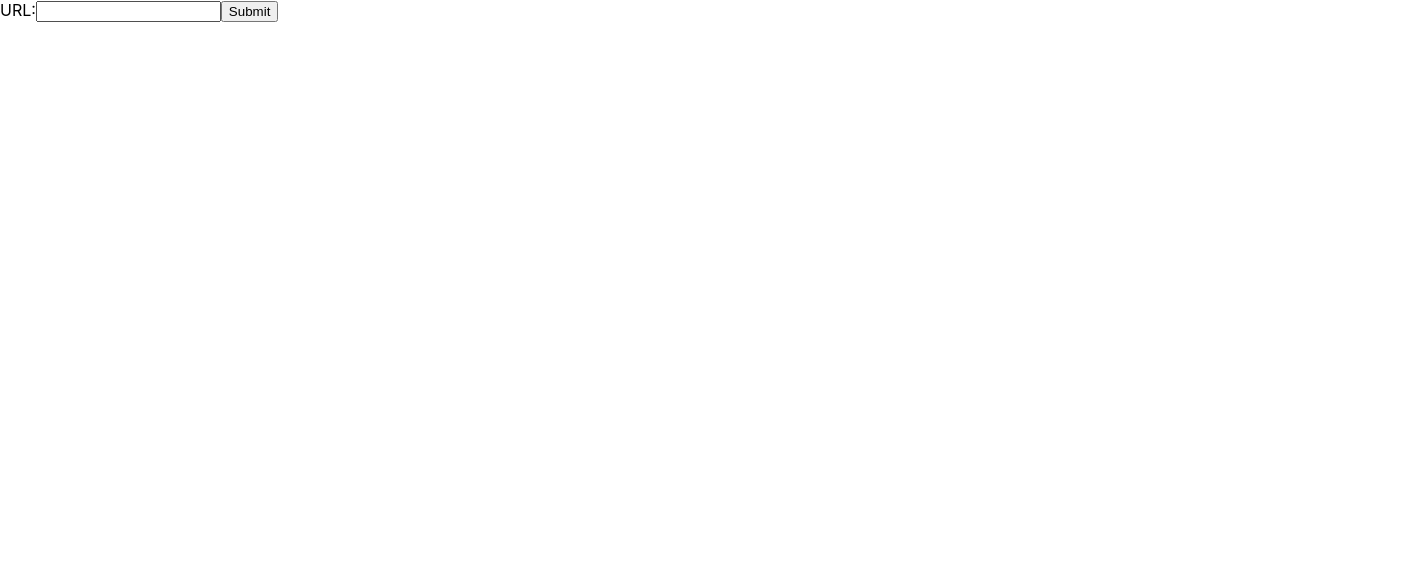
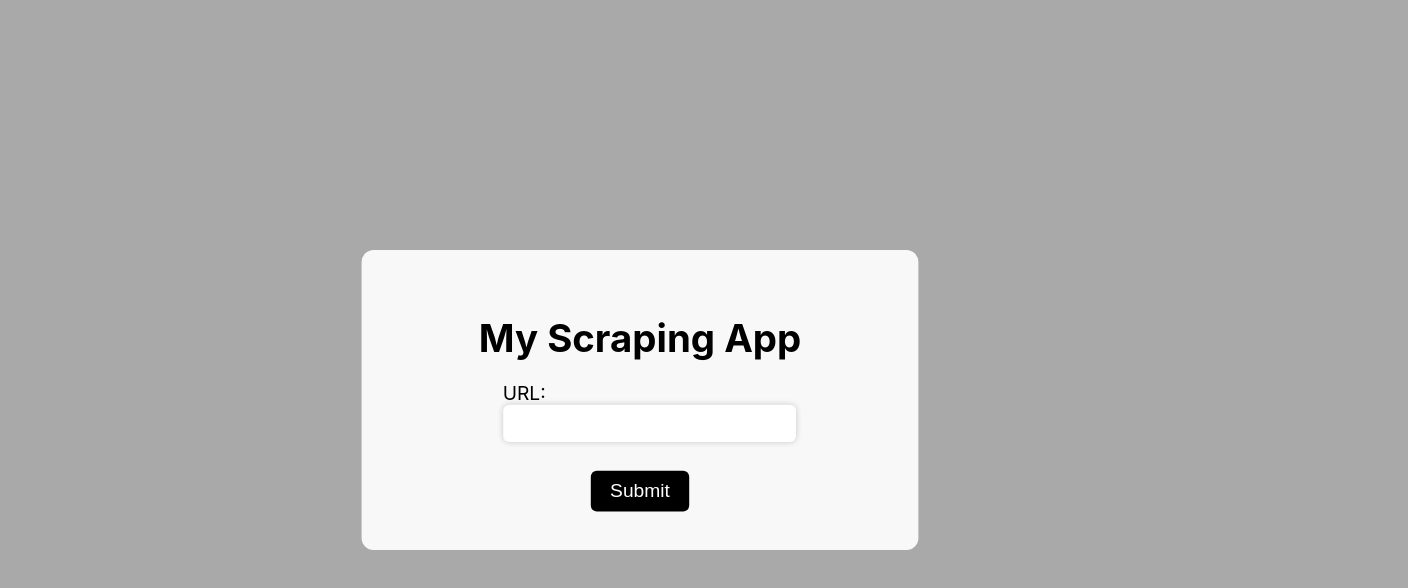
Before and after one commit to NassimAlaimi/Scrapping-App, a React (Create React App) app in the folder Get-Logo/client/: page / in a window 1280 px wide. Shown: the top 588 px of the page, 1408 px wide, since content can reach past the window. Built offline with nearby package versions, Linux system fonts and the light colour scheme.

Commit message:
new front page with styled component

```diff
--- a/Get-Logo/client/package.json
+++ b/Get-Logo/client/package.json
@@ -10,6 +10,7 @@
     "react-dom": "^18.2.0",
     "react-router-dom": "^6.10.0",
     "react-scripts": "5.0.1",
+    "styled-components": "^5.3.9",
     "web-vitals": "^2.1.4"
   },
   "scripts": {
--- a/Get-Logo/client/src/pages/home.js
+++ b/Get-Logo/client/src/pages/home.js
@@ -1,7 +1,7 @@
 import React, { useState } from 'react'
+import { Wrapper, Title, FormWrapper, Label, Input, Button, Message, Logo } from './homeElements.js';
 
 const Home = () => {
-
   const [url, setUrl] = useState('');
   const [response, setResponse] = useState('');
   const [logo, setLogo] = useState('');
@@ -12,7 +12,7 @@ const Home = () => {
     const requestOptions = {
       method: 'POST',
       headers: { 'Content-Type': 'application/json' },
-      body: JSON.stringify({ url })
+      body: JSON.stringify({ url }),
     };
 
     try {
@@ -27,19 +27,19 @@ const Home = () => {
   };
 
   return (
-    <div>
-      <form onSubmit={handleSubmit}>
-        <label>
+    <Wrapper>
+      <FormWrapper onSubmit={handleSubmit}>
+      <Title>My Scraping App</Title>
+        <Label>
           URL:
-          <input type="text" value={url} onChange={(e) => setUrl(e.target.value)} />
-        </label>
-        <button type="submit">Submit</button>
-      </form>
-      <br />
-      {response && <div>Server response: {response}</div>}
-      {logo && <img src={logo} alt="Logo" />}
-    </div>
-  )
-}
+          <Input type="text" value={url} onChange={(e) => setUrl(e.target.value)} />
+        </Label>
+        <Button type="submit">Submit</Button>
+      </FormWrapper>
+      {response && <Message success={response === 'Success'}>Server response: {response}</Message>}
+      {logo && <Logo src={logo} alt="Logo" />}
+    </Wrapper>
+  );
+};
 
-export default Home
+export default Home;
--- /dev/null
+++ b/Get-Logo/client/src/pages/homeElements.js
@@ -0,0 +1,90 @@
+import styled from "styled-components";
+
+export const Formtitle = styled.h1`
+  font-size: 2rem;
+  font-weight: 700;
+  color: #000;
+  text-align: center;
+  margin-bottom: 1rem;
+`;
+
+export const Wrapper = styled.div`
+    display: flex;
+  flex-direction: column;
+  align-items: center;
+  justify-content: center;
+  height: 100vh;
+  background-color: darkgray;
+  transform: scale(1.2);
+`;
+
+export const FormWrapper = styled.form`
+  display: flex;
+  flex-direction: column;
+  align-items: center;
+  justify-content: center;
+  width: 100%;
+  max-width: 400px;
+  background-color: #f8f8f8;
+  border-radius: 10px;
+  padding: 2rem;
+`;
+
+export const Title = styled.h1`
+  font-size: 2rem;
+  font-weight: 700;
+  color: #000;
+  text-align: center;
+  margin-bottom: 1rem;
+`;
+
+export const Label = styled.label`
+  font-size: 1rem;
+  font-weight: 400;
+  color: #000;
+  text-align: left;
+  margin-bottom: 0.5rem;
+`;
+
+export const Input = styled.input`
+  width: 100%;
+  padding: 0.5rem;
+  border: none;
+  border-radius: 5px;
+  margin-bottom: 1rem;
+  box-shadow: 0 0 5px rgba(0, 0, 0, 0.2);
+`;
+
+export const Button = styled.button`
+  background-color: #000;
+  color: #fff;
+  font-size: 1rem;
+  font-weight: 400;
+  border: none;
+  border-radius: 5px;
+  padding: 0.5rem 1rem;
+  cursor: pointer;
+  transition: background-color 0.2s ease;
+
+  &:hover {
+    background-color: #222;
+  }
+`;
+
+export const Message = styled.div`
+  font-size: 1rem;
+  font-weight: 400;
+  color: ${(props) => (props.success ? 'green' : 'red')};
+  text-align: center;
+  margin-top: 1rem;
+`;
+
+export const Logo = styled.img`
+  max-width: 100%;
+  height: auto;
+  display: block;
+  margin: 0 auto;
+  border: 2px solid #000;
+  padding: 10px;
+  box-sizing: border-box;
+`;
```
Also changed, not shown: 1 other file (tests, documents, lock files or other folders).
